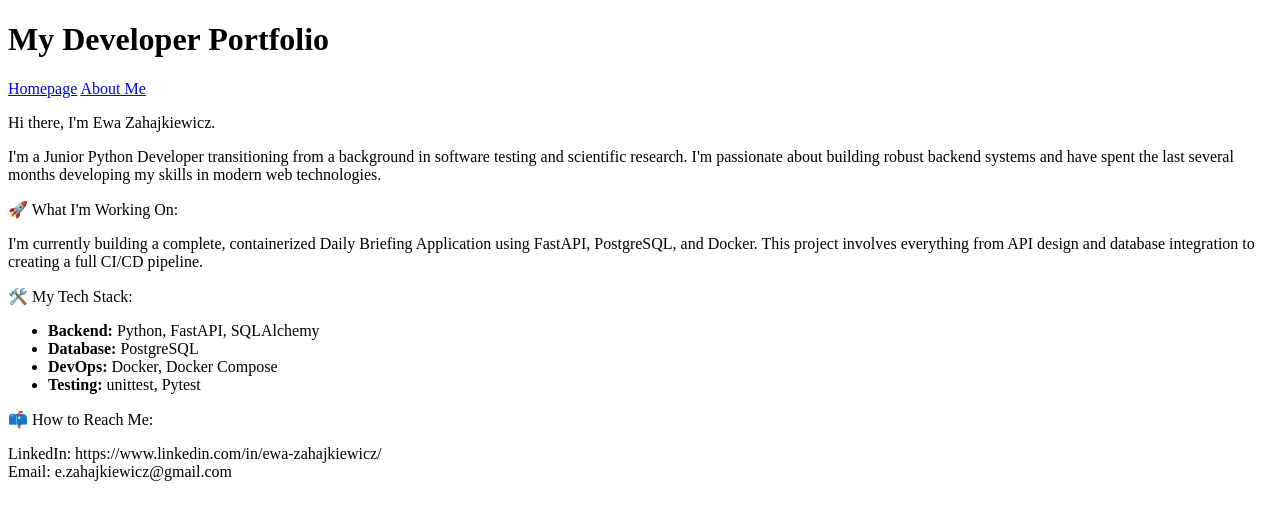
After one commit to zahaj/django_blog_project, a Django app: page /about/ in a window 1280 px wide. The commit adds this page. Shown: the top 520 px of the page. Run offline with Django 4.2, Linux system fonts and the light colour scheme.

```diff
--- /dev/null
+++ b/projects/templates/projects/about.html
@@ -0,0 +1,24 @@
+{% extends "base.html" %}
+
+{% block content %}
+<p>Hi there, I'm Ewa Zahajkiewicz.</p>
+
+<p>I'm a Junior Python Developer transitioning from a background in software testing and scientific research. I'm passionate about building robust backend systems and have spent the last several months developing my skills in modern web technologies.</p>
+
+<p>🚀 What I'm Working On:</p>
+
+I'm currently building a complete, containerized Daily Briefing Application using FastAPI, PostgreSQL, and Docker. This project involves everything from API design and database integration to creating a full CI/CD pipeline.
+
+<p>🛠️ My Tech Stack:</p>
+<ul>
+<li><strong>Backend:</strong> Python, FastAPI, SQLAlchemy</li>
+<li><strong>Database:</strong> PostgreSQL</li>
+<li><strong>DevOps:</strong> Docker, Docker Compose</li>
+<li><strong>Testing:</strong> unittest, Pytest</li>
+</ul>
+
+<p>📫 How to Reach Me:</p>
+
+LinkedIn: https://www.linkedin.com/in/ewa-zahajkiewicz/<br/>
+Email: e.zahajkiewicz@gmail.com
+{% endblock content %}
--- a/projects/templates/projects/project_index.html
+++ b/projects/templates/projects/project_index.html
@@ -1,3 +1,5 @@
+{% extends "base.html" %}
+
 {% block content %}
   <h2>My Projects</h2>
   <hr>
--- a/projects/urls.py
+++ b/projects/urls.py
@@ -3,4 +3,5 @@ from . import views
 
 urlpatterns = [
     path('', views.project_index, name='project_index'),
+    path('about/', views.about, name='about_me')
 ]
--- a/projects/views.py
+++ b/projects/views.py
@@ -8,8 +8,14 @@ def project_index(request):
 
     # The context dictionary is used to pass data to the template
     context = {
+        # If a variable doesn't exist in the template, Django just treats it
+        # as empty and fails silently. The names in the context dictionary must match
+        # the variables used in the template.
         'projects': projects
     }
 
     # render() combines the template with the context data and returns an HttpResponse
     return render(request, 'projects/project_index.html', context)
+
+def about(request):
+    return render(request, 'projects/about.html')
--- a/templates/base.html
+++ b/templates/base.html
@@ -8,6 +8,8 @@
 <body>
   <header>
     <h1>My Developer Portfolio</h1>
+    <a href="/">Homepage</a>
+    <a href="/about/">About Me</a>
   </header>
   <main>
     {% block content %}
```
